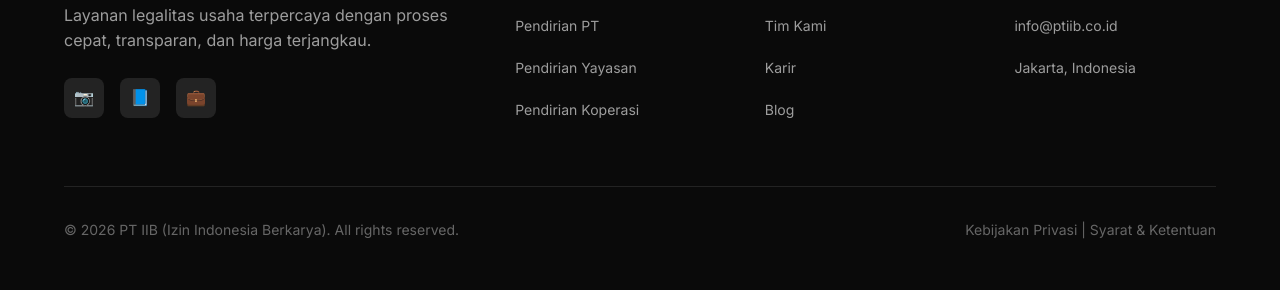
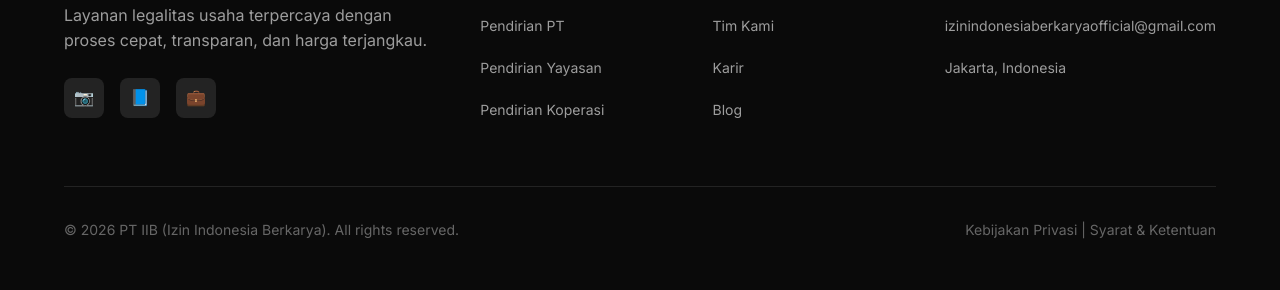
Before and after one commit to tatakankopi/legalitasiib, a plain HTML site: page index.html in a window 1280 px wide. Shown: the part 5515-5805 px from the top of the page. Drawn offline with nearby package versions, Linux system fonts and the light colour scheme.

Commit message:
Update company email address

```diff
--- a/index.html
+++ b/index.html
@@ -722,7 +722,8 @@
             <li><a
                 href="https://wa.me/6281287903614?text=Halo%20PT%20IIB%2C%20saya%20ingin%20menghubungi%20tim%20marketing.">+62
                 812-8790-3614</a></li>
-            <li><a href="mailto:info@ptiib.co.id">info@ptiib.co.id</a></li>
+            <li><a href="mailto:izinindonesiaberkaryaofficial@gmail.com">izinindonesiaberkaryaofficial@gmail.com</a>
+            </li>
             <li><a href="#">Jakarta, Indonesia</a></li>
           </ul>
         </div>
```
